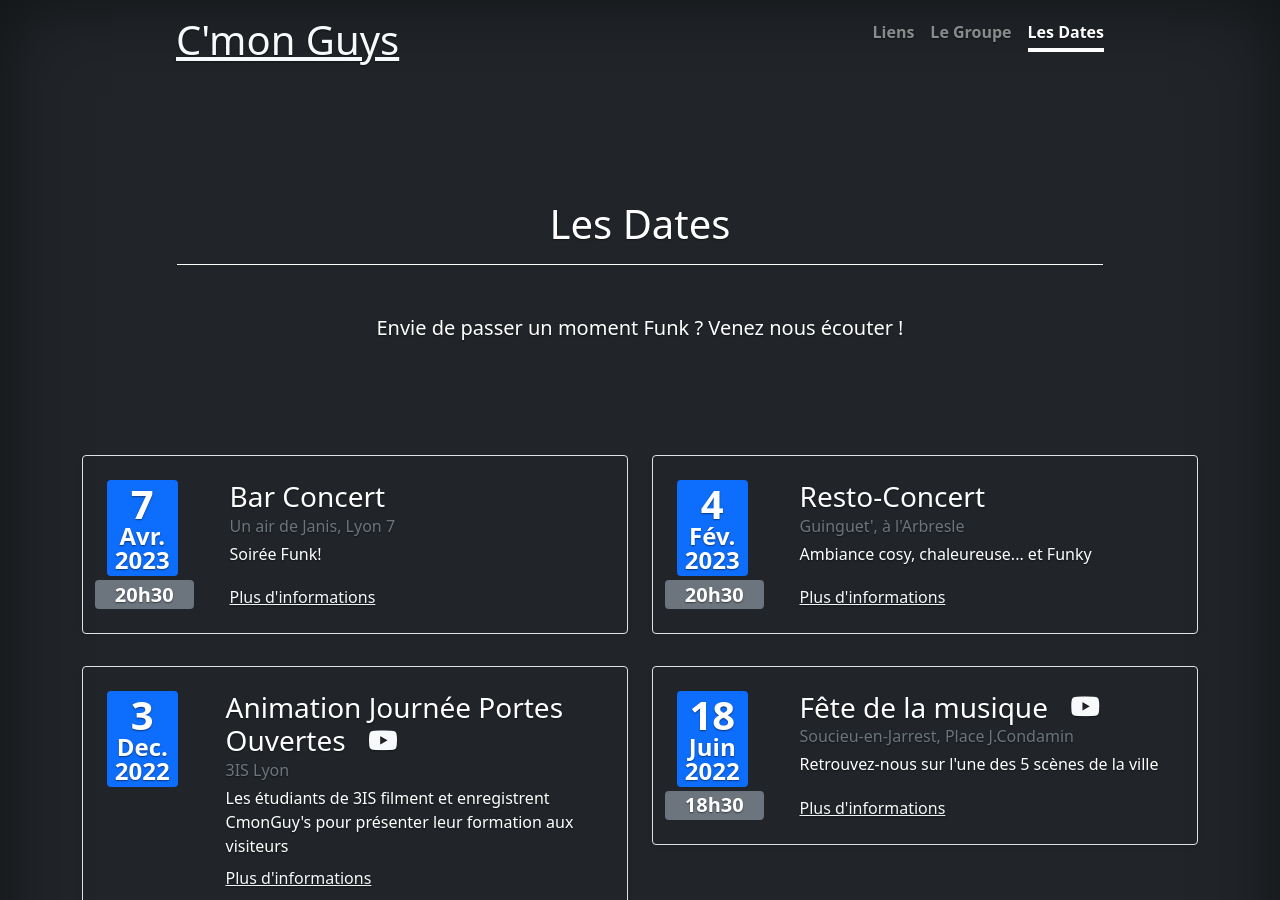
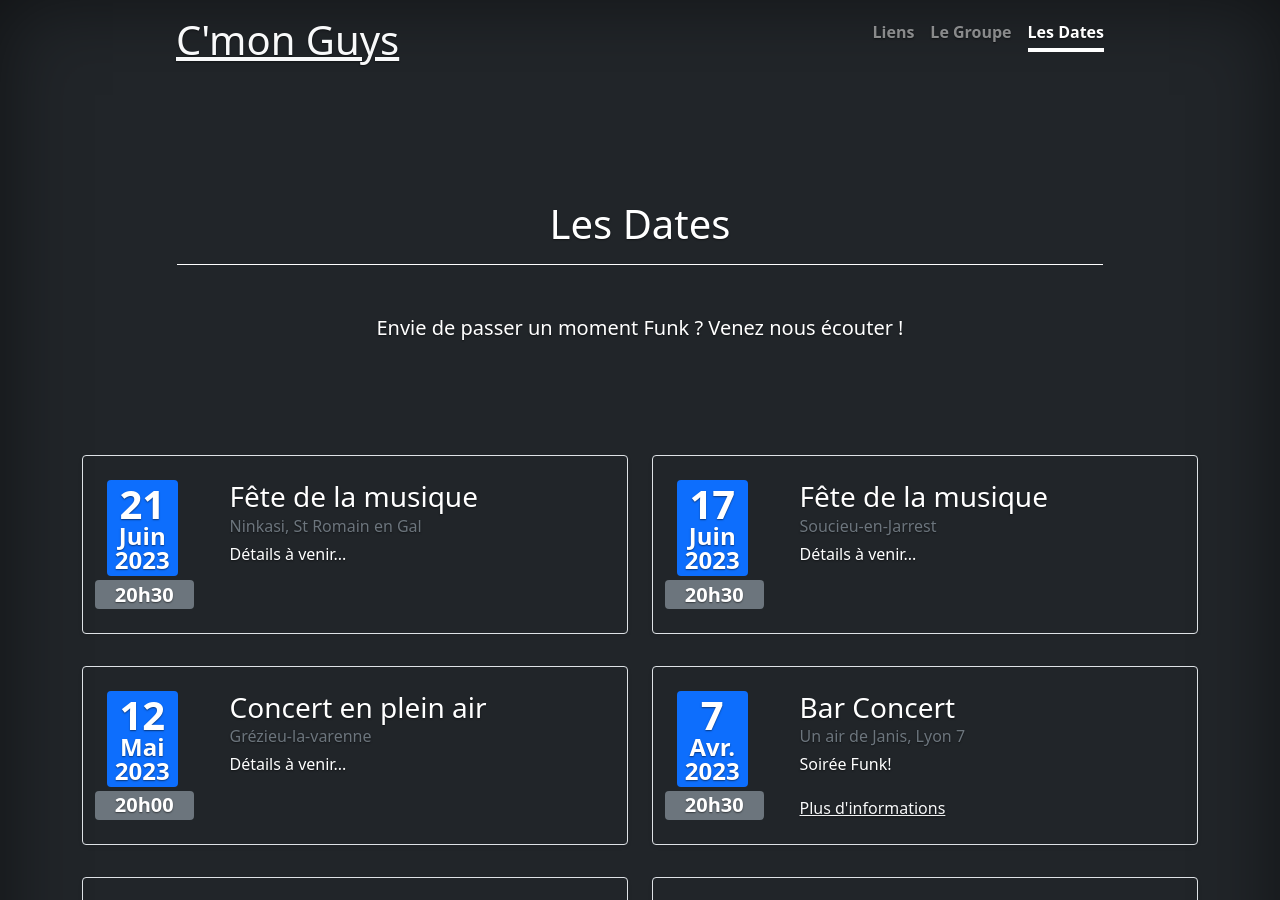
Before and after one commit to b-viguier/cmonguys-website, a Jekyll site: the page built from dates.html, in a window 1280 px wide and 900 px high. Built offline with Jekyll 4.4.1, drawn with Linux system fonts in a browser that asks for light colours.

Commit message:
Update events

```diff
--- a/_data/events.yml
+++ b/_data/events.yml
@@ -7,7 +7,6 @@
   location: "Saint-Forgeux"
   url: ~
   desc: "Animation musicale lors d'un repas de lendemain de mariage."
-  video_link: "https://www.youtube.com/watch?v=la9U2Uy-swE"
 
 - date_day: 27
   date_month: Nov.
@@ -58,3 +57,28 @@
   url: https://www.unairdejanis.com
   desc: "Soirée Funk!"
   video_link: ~
+
+- date_day: 12
+  date_month: Mai
+  date_year: 2023
+  date_hour: 20h00
+  title: Concert en plein air
+  location: "Grézieu-la-varenne"
+  video_link: ~
+  desc: "Détails à venir..."
+
+- date_day: 17
+  date_month: Juin
+  date_year: 2023
+  date_hour: 20h30
+  title: "Fête de la musique"
+  location: "Soucieu-en-Jarrest"
+  desc: "Détails à venir..."
+
+- date_day: 21
+  date_month: Juin
+  date_year: 2023
+  date_hour: 20h30
+  title: "Fête de la musique"
+  location: "Ninkasi, St Romain en Gal"
+  desc: "Détails à venir..."
```
Also changed, not shown: Gemfile.lock.
